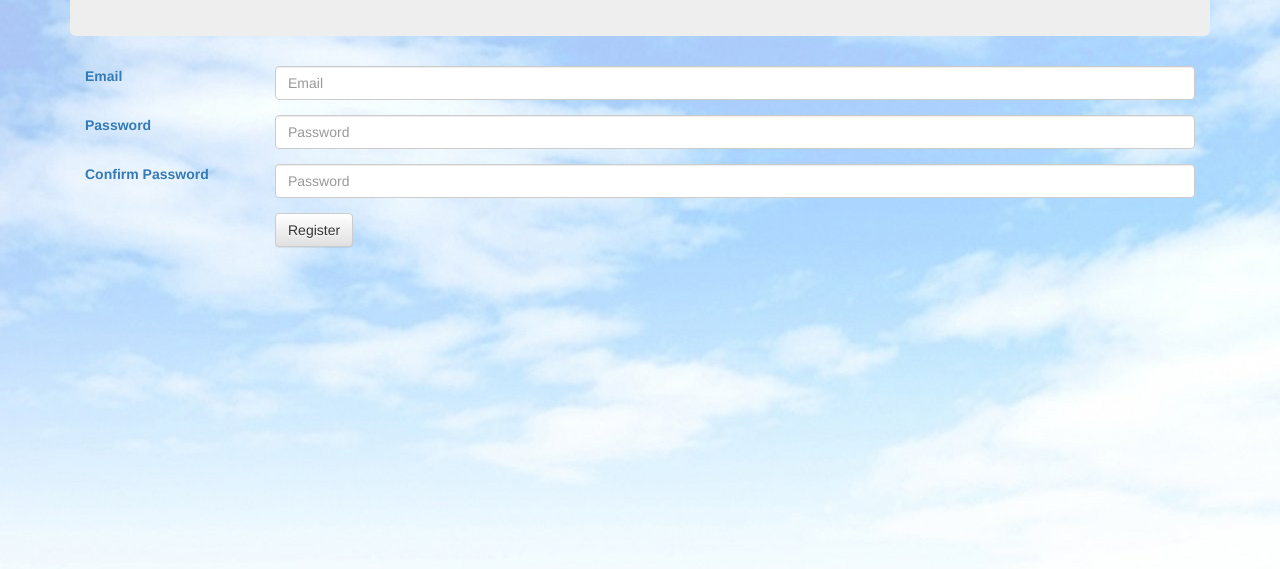
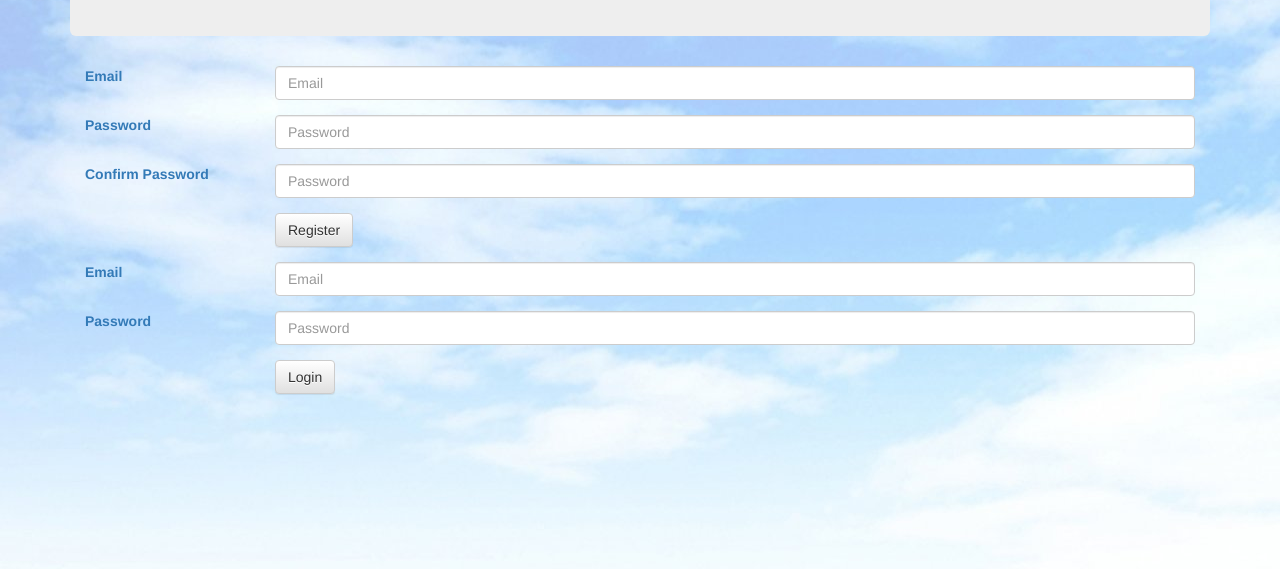
Before and after one commit to ani24sri/SayIt, a website: page public/index.html in a window 1280 px wide. Shown: the part 209-778 px from the top of the page. Drawn offline with nearby package versions, Linux system fonts and the light colour scheme; no server answers.

Commit message:
Umm nothing

```diff
--- a/public/index.html
+++ b/public/index.html
@@ -76,8 +76,8 @@ createAccount.on('submit', function(){
           <div class="container-fluid">
               <h4 >./SayIt</h4>
               <ul class="nav navbar-default navbar-collapse navbar-right">
-                <li><a class="active">Login</a></li>
-                <li><a>Register</a></li>
+                <li><a name="lgn" class="active">Login</a></li>
+                <li><a name="reg">Register</a></li>
               </ul>
           </div>
       </nav>
@@ -113,7 +113,27 @@ createAccount.on('submit', function(){
   </div>
 </form>
         </div>
-      </form>
+        <div class="container-fluid">
+          <form id="loginUser" class="form-horizontal">
+    <div class="form-group">
+      <label for="inputEmail3" class="col-sm-2 text-primary">Email</label>
+      <div class="col-sm-10">
+        <input type="email" class="form-control" name="emailIn" id="inputEmail3" placeholder="Email">
+      </div>
+    </div>
+    <div class="form-group">
+      <label for="inputPassword3" class="col-sm-2 text-primary">Password</label>
+      <div class="col-sm-10">
+        <input type="password" class="form-control"name="passIn" id="inputPassword3" placeholder="Password">
+      </div>
+    </div>
+    <div class="form-group">
+      <div class="col-sm-offset-2 col-sm-10">
+        <button type="submit" class="btn btn-default">Login</button>
+      </div>
+    </div>
+  </form>
+          </div>
     </div>
   </body>
 </html>
--- /dev/null
+++ b/public/js/site.js
@@ -0,0 +1,3 @@
+$(document).ready(function (){
+
+});
```
